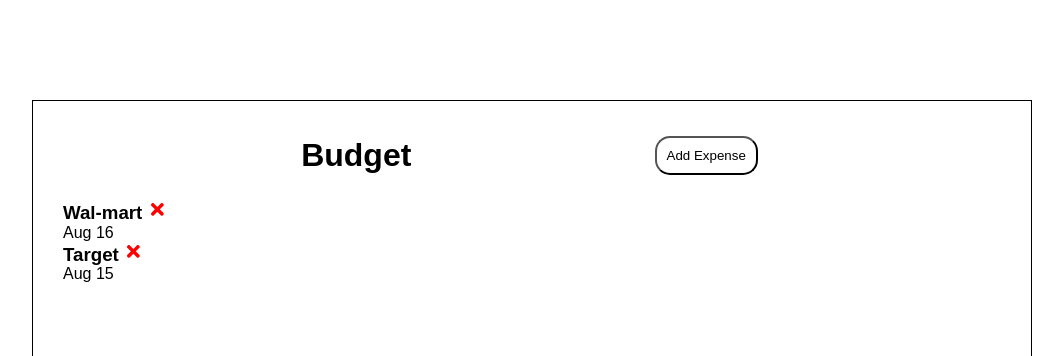
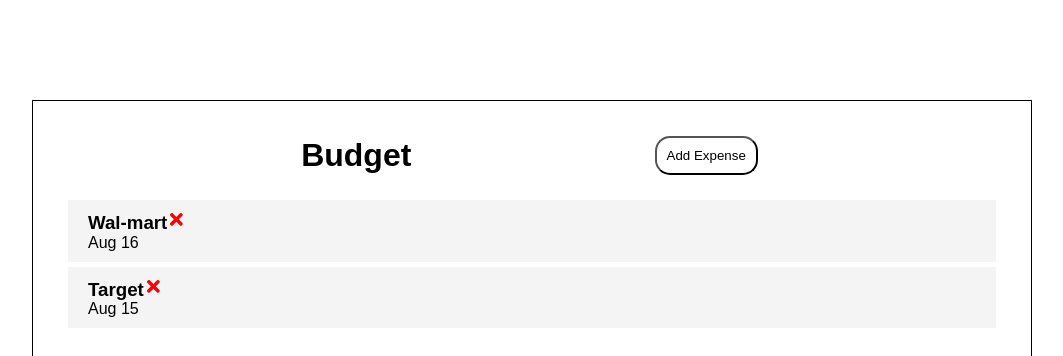
Before and after one commit to jerednav/mindful-money, a React (Create React App) app in the folder mindfulmoney/: page / in a window 1280 px wide. Shown: the top 356 px of the page, without its empty margins (108-1171 px from the left). Built offline with nearby package versions, Linux system fonts and the light colour scheme.

Commit message:
toggle budgeted

```diff
--- a/mindfulmoney/src/App.js
+++ b/mindfulmoney/src/App.js
@@ -27,14 +27,28 @@
   setExpenses(expenses.filter((expense) => expense.id !== id))
 }
 
+
+//Toggle Reminder
+const toggleBudget = (id) => {
+  setExpenses(
+    expenses.map((expense) => expense.id === id ? { ...expense, budgeted: !expense.budgeted } : expense
+  )
+  )
+}
+
+
+
+
   return (
     <div className='container'>
 
       <Header />
       {expenses.length > 0 ? (
-      <Expenses expenses={expenses} onDelete={deleteExpense} />
+      <Expenses expenses={expenses} onDelete={deleteExpense}
+      onToggle={toggleBudget}
+      />
       ) : (
-        'No Tasks To Show'
+        'No Expenses To Show'
       )}
 
     </div>
--- a/mindfulmoney/src/components/Expense.js
+++ b/mindfulmoney/src/components/Expense.js
@@ -1,10 +1,12 @@
 import { FaTimes } from 'react-icons/fa'
 
-const Expense = ( { expense, onDelete }) => {
+const Expense = ( { expense, onDelete, onToggle}) => {
     return (
-        <div className='expense'>
+        <div className={`expense ${expense.budgeted ? 'reminder' : ''}`} onDoubleClick={() =>
+            onToggle(expense.id)}>
 
-            <h3>{expense.text} <FaTimes style={{color: 'red', cursor: 'pointer' }}
+            <h3>{expense.text}
+            <FaTimes style={{color: 'red', cursor: 'pointer' }}
             onClick={() => onDelete(expense.id)}
             />
             </h3>
--- a/mindfulmoney/src/components/Expenses.js
+++ b/mindfulmoney/src/components/Expenses.js
@@ -1,10 +1,10 @@
 import Expense from './Expense'
 
-const Expenses = ({ expenses, onDelete }) => {
+const Expenses = ({ expenses, onDelete, onToggle }) => {
     return (
        <>
         {expenses.map((expense) => (
-            <Expense key={expense.id} expense={expense} onDelete={onDelete} />
+            <Expense key={expense.id} expense={expense} onDelete={onDelete} onToggle={onToggle} />
         ))}
        </>
     )
--- a/mindfulmoney/src/index.css
+++ b/mindfulmoney/src/index.css
@@ -52,3 +52,14 @@
   font-family: 'Poppins';
   font-size: 10px;
 }
+
+.expense {
+  background: #f4f4f4;
+  margin: 5px;
+  padding: 10px 20px;
+  cursor: pointer;
+}
+
+.expense.budgeted {
+  border-left: 5px red;
+}
```
